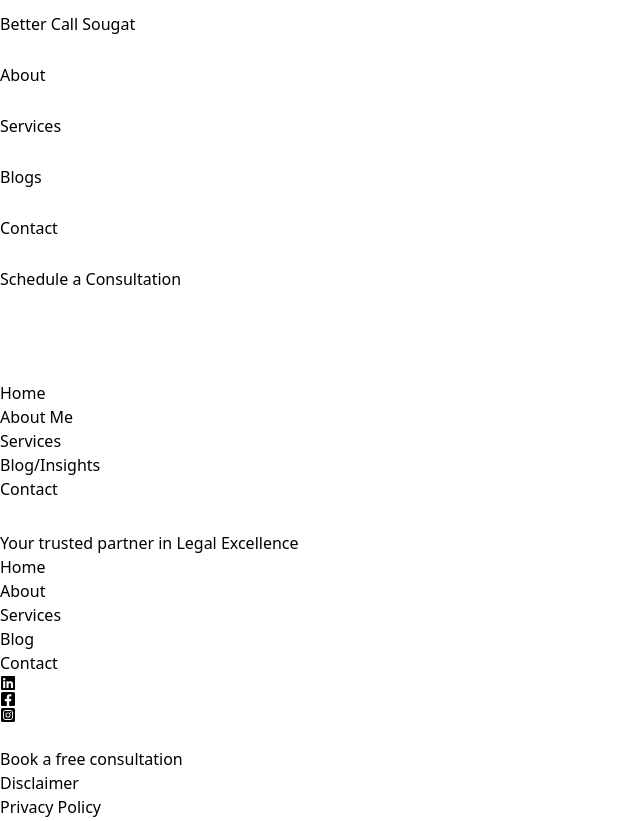
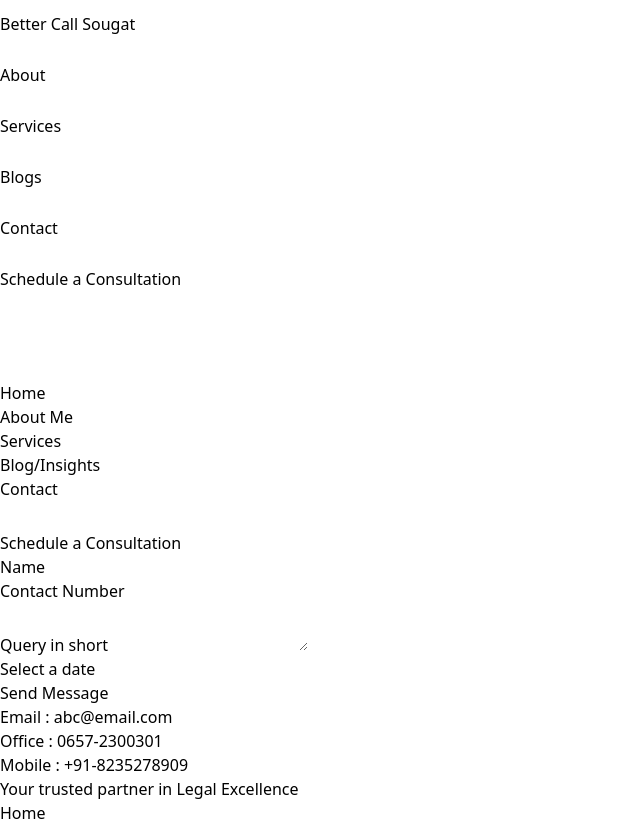
Before and after one commit to Arpan-117/Scportfolio, a React (Vite) app: page /schedule in a window 1280 px wide. Shown: the top 821 px of the page, without its empty margins (0-640 px from the left). Built offline with nearby package versions, Linux system fonts and the light colour scheme; a web font is replaced by a local one.

Commit message:
Added new package for date input and created the Schedule a Consultation page

```diff
--- a/package.json
+++ b/package.json
@@ -10,6 +10,7 @@
     "preview": "vite preview"
   },
   "dependencies": {
+    "date-fns": "^4.1.0",
     "framer-motion": "^12.0.6",
     "gsap": "^3.12.7",
     "localtunnel": "^2.0.2",
--- a/src/App.jsx
+++ b/src/App.jsx
@@ -5,6 +5,7 @@ import Layout from './components/Layout/Layout'
 import Blog from './components/Blog'
 import { AnimatePresence } from 'framer-motion';
 import Details from './pages/Details'
+import Schedule from './pages/Schedule'
 
 function App() {
 
@@ -18,6 +19,7 @@ function App() {
             <Route path="/" element={<Home />} />
             <Route path="/blog" element={<Blog />} />
             <Route path='/consultations' element={<Details />} />
+            <Route path='/schedule' element={<Schedule />} />
           </Routes>
         </AnimatePresence>
       </Layout>
--- /dev/null
+++ b/src/pages/Schedule.jsx
@@ -0,0 +1,81 @@
+import { useState } from 'react'
+import { format } from "date-fns"
+
+function Schedule() {
+
+    const [date, setDate] = useState(null);
+    const [showCalendar, setShowCalendar] = useState(false);
+
+    return (
+        <>
+            <div id='contact' className='flex flex-row bg-[#F5EFE7] text-[#3E5879] h-screen px-40 justify-center items-center'>
+                <div>
+                    <h2 className='text-center text-5xl'>Schedule a Consultation</h2>
+
+                    <div className='py-14'>
+
+                        <form className='space-y-4'>
+
+                            <div>
+                                <label htmlFor='name' className='block text-[#3E5879] text-2xl'>Name</label>
+                                <input type='text' id='name' name='name' required className='w-full mt-2 py-2 px-4 rounded text-[#3E5879] border bg-white shadow' />
+                            </div>
+
+                            <div>
+                                <label htmlFor='phone' className='block text-[#3E5879] text-2xl'>Contact Number</label>
+                                <input id='phone' name='phone' type='tel' required className='w-full mt-2 py-2 px-4 rounded text-[#3E5879] border bg-white shadow' />
+                            </div>
+
+                            <div>
+                                <label htmlFor='message' className='block text-[#3E5879] text-2xl'>Query in short</label>
+                                <textarea id='message' name='message' required className='w-full mt-2 py-2 px-4 rounded text-[#3E5879] border bg-white shadow'></textarea>
+                            </div>
+
+                            <div>
+                                <div
+                                    onClick={() => setShowCalendar(!showCalendar)}
+                                    className="border px-4 py-2 rounded bg-white shadow"
+                                >
+                                    {date ? format(date, "PPP") : "Select a date"}
+                                </div>
+                                {showCalendar && (
+                                    <div className="bg-white border shadow p-2 inline-block">
+                                        <input
+                                            type="date"
+                                            onChange={(e) => {
+                                                setDate(new Date(e.target.value));
+                                                setShowCalendar(false);
+                                            }}
+                                            className="border p-2 rounded"
+                                        />
+                                    </div>
+                                )}
+
+                            </div>
+
+                            <div>
+                                <button type='submit' className='bg-[#3E5879] text-[#F5EFE7] rounded-lg py-2 px-4'>Send Message</button>
+                            </div>
+                        </form>
+
+                    </div>
+
+                    <div className='grid grid-cols-3 py-14 px-8 text-center bg-[#3E5879] text-[#F5EFE7]'>
+                        <div className='px-2'>
+                            <p>Email : abc@email.com</p>
+                        </div>
+                        <div className='px-2'>
+                            <p>Office : 0657-2300301</p>
+                        </div>
+                        <div className='px-2'>
+                            <p>Mobile : +91-8235278909</p>
+                        </div>
+                    </div>
+
+                </div>
+            </div>
+        </>
+    )
+}
+
+export default Schedule
```
Also changed, not shown: src/pages/Contactpage.jsx (deleted, +0 -12 lines), 1 other file (tests, documents, lock files or other folders).
